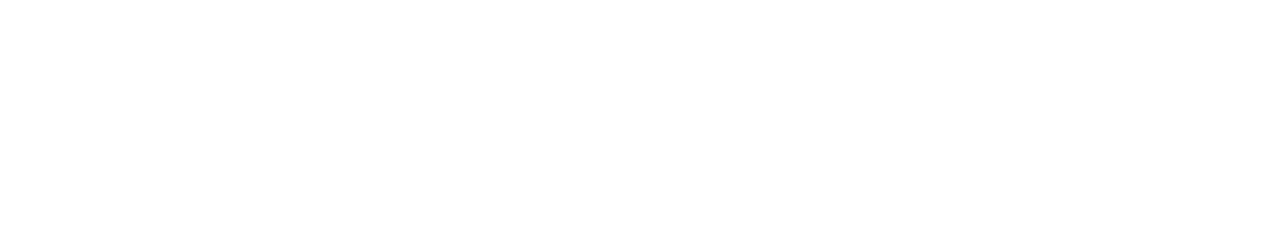
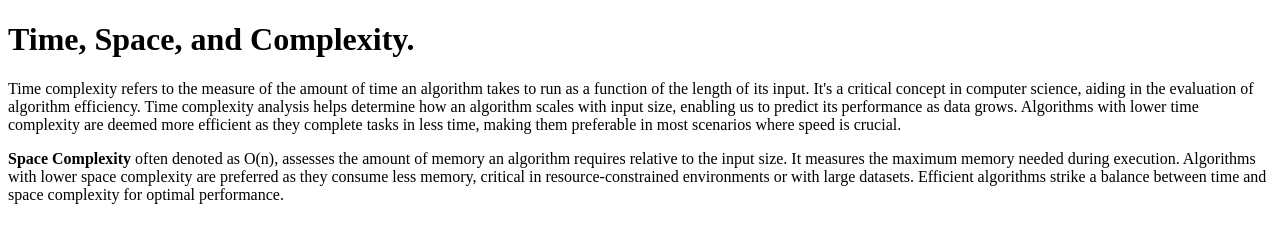
Before and after one commit to acciojob/time-and-space-complexity-Akshay1495, a website: page main.html in a window 1280 px wide. Drawn offline with Linux system fonts and the light colour scheme.

Commit message:
created a submission

```diff
--- a/main.html
+++ b/main.html
@@ -11,6 +11,11 @@
     <script type="text/javascript" src="./script.js">
 </script>
 
+	<h1>Time, Space, and Complexity.</h1>
+	<p>Time complexity refers to the measure of the amount of time an algorithm takes to run as a function of the length of its input. It's a critical concept in computer science, aiding in the evaluation of algorithm efficiency. Time complexity analysis helps determine how an algorithm scales with input size, enabling us to predict its performance as data grows. Algorithms with lower time complexity are deemed more efficient as they complete tasks in less time, making them preferable in most scenarios where speed is crucial.</p>
+	<p><b>Space Complexity</b> often denoted as O(n), assesses the amount of memory an algorithm requires relative to the input size. It measures the maximum memory needed during execution. Algorithms with lower space complexity are preferred as they consume less memory, critical in resource-constrained environments or with large datasets. Efficient algorithms strike a balance between time and space complexity for optimal performance.</p>
+
+
 </body>
 
 </html>
```
